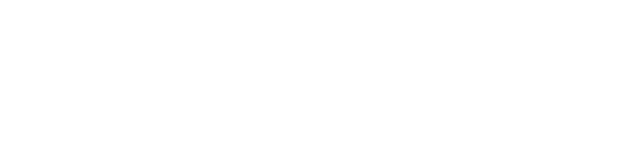
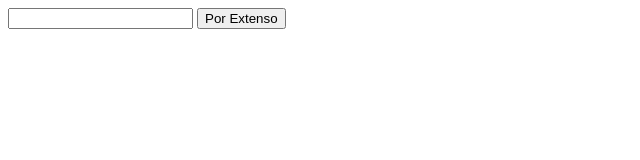
Before and after one commit to Chawischi/ext, a plain HTML site: page index.html in a window 1280 px wide. Shown: the whole page, without its empty margins (0-640 px from the left). Drawn offline with Linux system fonts and the light colour scheme.

Commit message:
Numbers from zero to five
Closes #2

```diff
--- a/index.html
+++ b/index.html
@@ -5,7 +5,25 @@
     <meta name="viewport" content="width=device-width, initial-scale=1.0">
     <title>Document</title>
 </head>
+<script>
+    function ext(){
+        var numberInput = document.getElementById("number").value;
+
+        const units = ["zero","um","dois","três","quatro","cinco"]
+
+        var number = parseInt(numberInput)
+
+        var label = document.getElementById("ext")
+        label.innerHTML = units[number]
+
+        console.log(label);
+    }
+
+</script>
 <body>
-
+    <input type="text" id="number"/>
+    <button onclick="ext()">Por Extenso</button>
+    <br>
+    <label id="ext"></label>
 </body>
 </html>
```
